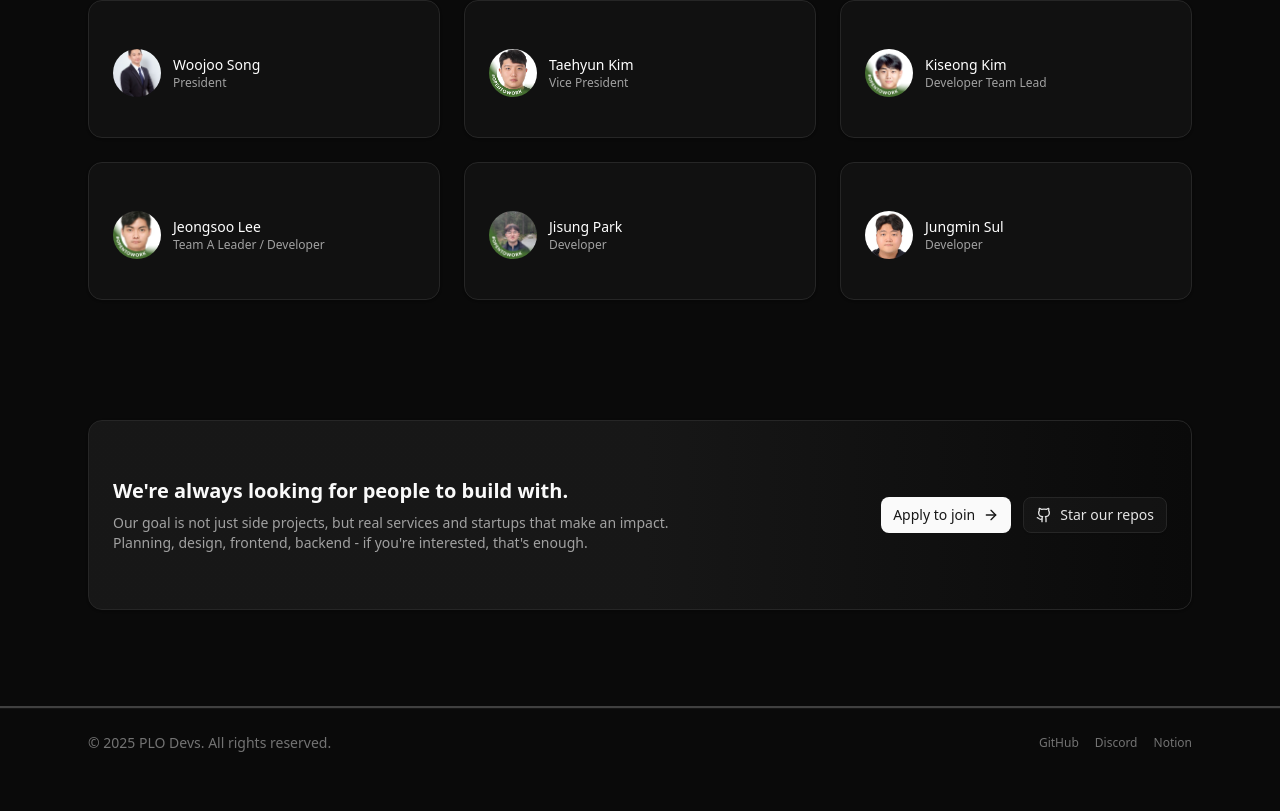
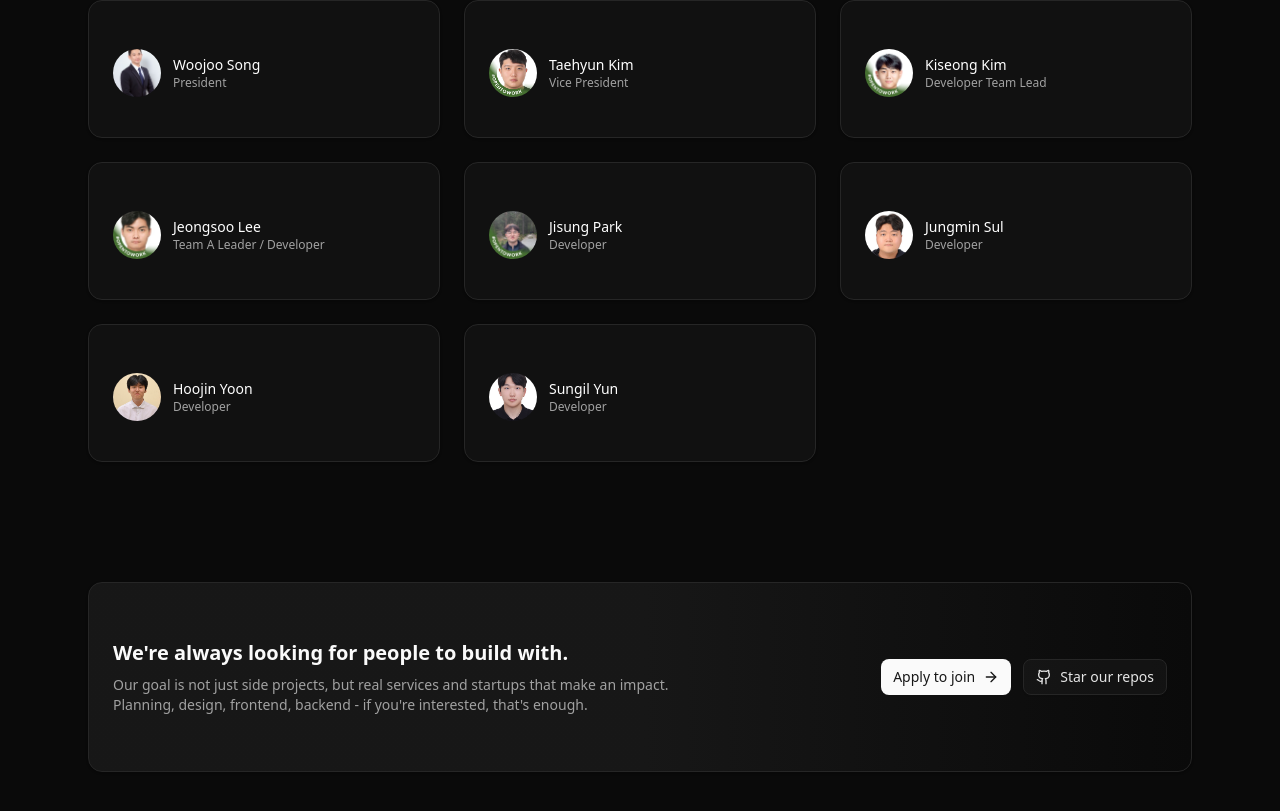
Before and after one commit to hijs01/plo_webForDev, a React (Vite) app: page /plo_webForDev/home in a window 1280 px wide. Shown: the part 1470-2281 px from the top of the page. Before the commit the page ends 2247 px from the top, so only its background shows below. Built offline with nearby package versions, Linux system fonts and the light colour scheme; no server answers.

Commit message:
윤호진, 윤성일 사진, 인물 업데이트 완료

```diff
--- a/src/components/layout/home/ProjectsAndMembers.jsx
+++ b/src/components/layout/home/ProjectsAndMembers.jsx
@@ -15,6 +15,8 @@ import jeongsooImg from "@/assets/jeongsoo lee.jpg";
 import jisungImg from "@/assets/jisung.jpg";
 import jungminImg from "@/assets/jungmin.jpg";
 import kiseongImg from "@/assets/kiseong.jpg";
+import hoojinImg from "@/assets/hoojin.jpg";
+import sungilImg from "@/assets/sungil.jpg";
 
 // Avatar map for member images
 const avatarMap = {
@@ -24,6 +26,8 @@ const avatarMap = {
   "Jeongsoo Lee": jeongsooImg,
   "Jisung Park": jisungImg,
   "Jungmin Sul": jungminImg,
+  "Hoojin Yoon": hoojinImg,
+  "Sungil Yun": sungilImg,
 };
 
 function ProjectsAndMembers() {
@@ -106,9 +110,9 @@ function ProjectsAndMembers() {
                     className="border-neutral-800 bg-neutral-900/60"
                   >
                     <CardContent className="flex items-center gap-3 pt-6 pb-4">
-                      <Avatar className="h-12 w-12">
+                      <Avatar className="h-12 w-12 overflow-hidden">
                         {avatarMap[member.name] && (
-                          <AvatarImage src={avatarMap[member.name]} alt={member.name} />
+                          <AvatarImage src={avatarMap[member.name]} alt={member.name} className="object-cover w-full h-full" />
                         )}
                         <AvatarFallback className="bg-neutral-700 text-white text-xs">
                           {initials}
--- a/src/pages/developers_page/dev_info/DevInfo.jsx
+++ b/src/pages/developers_page/dev_info/DevInfo.jsx
@@ -23,6 +23,8 @@ export const teamA = [
   { name: "Jeongsoo Lee", role: "Team A Leader / Developer", TechStack: "Java, React, JavaScript, CSS, MongoDB, MySQL", linkedinUrl: "https://www.linkedin.com/in/jeongsoo-lee-a85a12171/?locale=en_US", githubUrl: "https://github.com/jeongsoo-lee" ,avatarUrl: "jeongsoo.jpg"},
   { name: "Jisung Park", role: "Developer", TechStack: "Java, React, JavaScript, CSS, MongoDB, MySQL", linkedinUrl: "https://www.linkedin.com/in/jisung-park-ba2245327/", githubUrl: "https://github.com/jisung-park" ,avatarUrl: "jisung.jpg"},
   { name: "Jungmin Sul", role: "Developer", TechStack: "Java, React, JavaScript, CSS, MongoDB, MySQL", linkedinUrl: "https://www.linkedin.com/in/jungmin-sul-0b3345349/", githubUrl: "https://github.com/sulmin-jeong" ,avatarUrl: "sulmin.jpg"},
+  { name: "Hoojin Yoon", role: "Developer", TechStack: "Java, React, JavaScript, CSS, MongoDB, MySQL", linkedinUrl: "www.linkedin.com/in/hojin-yoon-a6378b325", githubUrl: "https://github.com/hojinyoon" ,avatarUrl: "hoojin.jpg"},
+  { name: "Sungil Yun", role: "Developer", TechStack: "Java, React, JavaScript, CSS, MongoDB, MySQL", linkedinUrl: "linkedin.com/in/meseongilyun", githubUrl: "https://github.com/seongilyun", avatarUrl: "sungil.jpg"},
 ];
 
 export const teamB = [
--- a/src/pages/developers_page/dev_info/Dev_card.jsx
+++ b/src/pages/developers_page/dev_info/Dev_card.jsx
@@ -13,6 +13,8 @@ import jeongsooImg from "@/assets/jeongsoo lee.jpg";
 import jisungImg from "@/assets/jisung.jpg";
 import jungminImg from "@/assets/jungmin.jpg";
 import kiseongImg from "@/assets/kiseong.jpg";
+import hoojinImg from "@/assets/hoojin.jpg";
+import sungilImg from "@/assets/sungil.jpg";
 
 
 function DevCard({ dev, index }) {
@@ -28,6 +30,8 @@ function DevCard({ dev, index }) {
     "Jeongsoo Lee": jeongsooImg,
     "Jisung Park": jisungImg,
     "Jungmin Sul": jungminImg,
+    "Hoojin Yoon": hoojinImg,
+    "Sungil Yun": sungilImg,
   };
 
 
@@ -70,9 +74,9 @@ function DevCard({ dev, index }) {
           <div className="relative">
             {/* 아바타 그라데이션 링 */}
             <div className="absolute inset-0 rounded-full bg-gradient-to-r from-blue-500/50 via-purple-500/50 to-pink-500/50 blur-md opacity-0 group-hover:opacity-100 transition-opacity duration-500 -z-10" />
-            <Avatar className="h-24 w-24 border-2 border-neutral-700/50 group-hover:border-blue-500/50 transition-all duration-500 shadow-lg shadow-neutral-900/50 group-hover:shadow-blue-500/20">
+            <Avatar className="h-28 w-28 border-2 border-neutral-700/50 group-hover:border-blue-500/50 transition-all duration-500 shadow-lg shadow-neutral-900/50 group-hover:shadow-blue-500/20 overflow-hidden">
               {avatarMap[dev.name] && (
-                <AvatarImage src={avatarMap[dev.name]} alt={dev.name} />
+                <AvatarImage src={avatarMap[dev.name]} alt={dev.name} className="object-cover w-full h-full" />
               )}
               <AvatarFallback className="bg-neutral-800 text-neutral-200 text-lg font-semibold">
                 {initials}
```
Also changed, not shown: src/assets/hoojin.jpg (added), src/assets/sungil.jpg (added).
